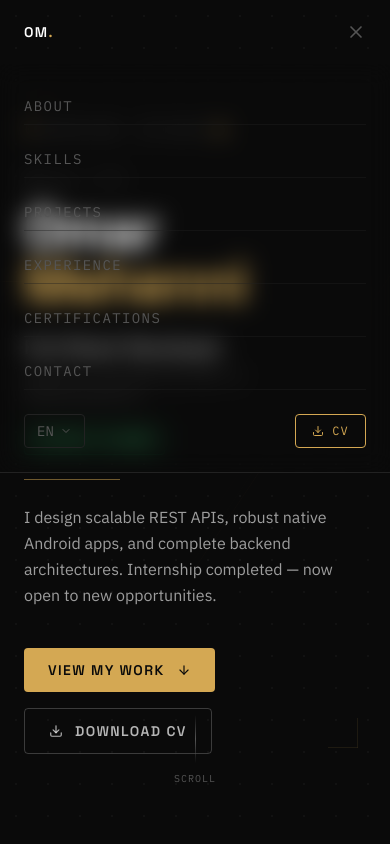
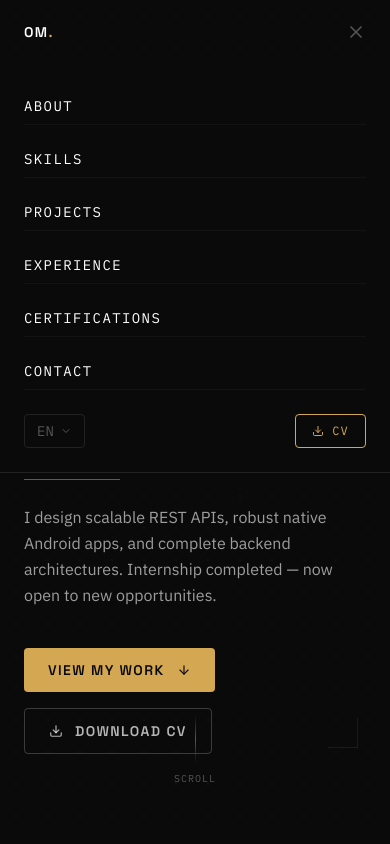
Before and after one commit to omar-mhn/portfolio, a Next.js app: page /portfolio/ in a window 390 px wide. Both pictures are taken after a click on the button "Toggle menu". Shown: the top 844 px of the page. Built offline with nearby package versions, Linux system fonts and the light colour scheme.

Commit message:
ham menu

```diff
--- a/src/components/Navbar.tsx
+++ b/src/components/Navbar.tsx
@@ -78,13 +78,13 @@ export default function Navbar() {
 
       {/* Mobile menu */}
       {menuOpen && (
-        <div className="lg:hidden bg-background/98 backdrop-blur-md border-b border-border">
+        <div className="lg:hidden bg-background border-b border-border">
           <div className="max-w-7xl mx-auto px-6 py-6 flex flex-col gap-4">
             {sections.map((s) => (
               <button
                 key={s}
                 onClick={() => scrollTo(s)}
-                className="text-left text-sm font-mono uppercase tracking-widest text-muted hover:text-white transition-colors duration-200 py-2 border-b border-border/40"
+                className="text-left text-sm font-mono uppercase tracking-widest text-white hover:text-accent transition-colors duration-200 py-2 border-b border-border/40"
               >
                 {t.nav[s as keyof typeof t.nav]}
               </button>
```
